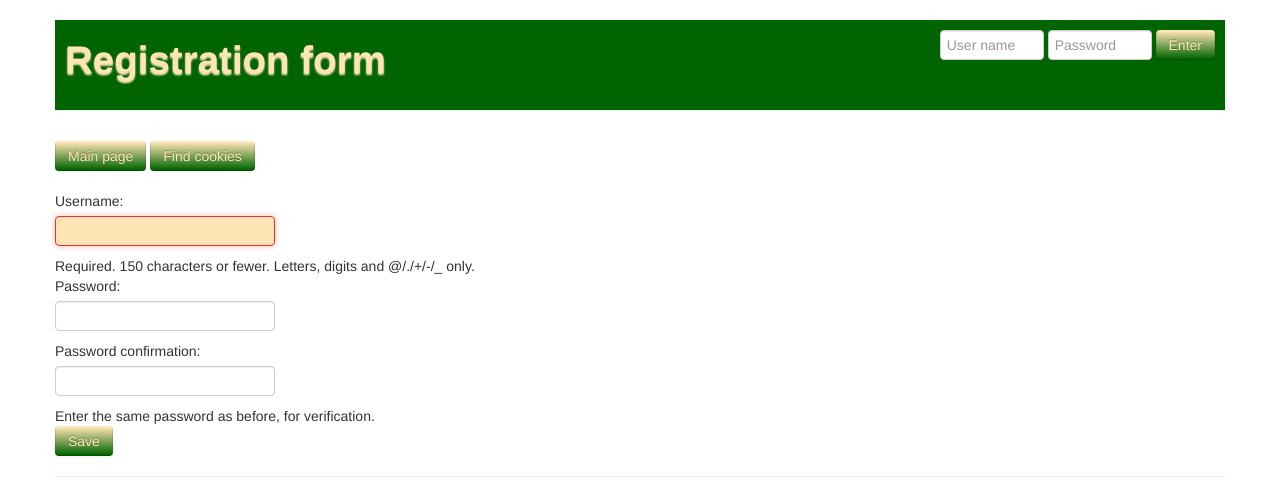
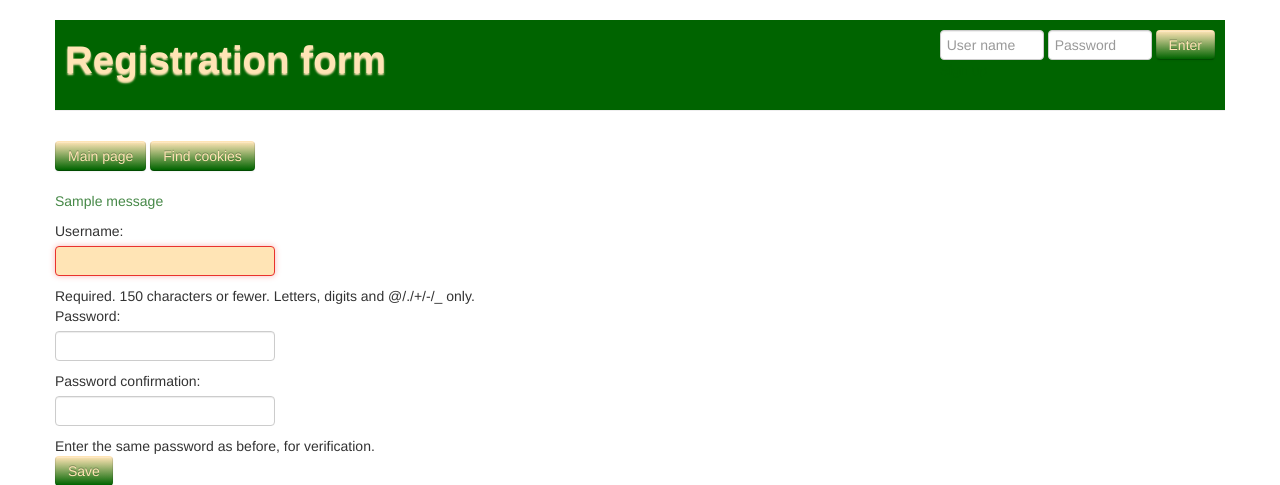
Before and after one commit to homich77/FirtstPythonSite, a Django app: page /login/create/ in a window 1280 px wide. Shown: the top 485 px of the page. Run offline with Django 3.2, Linux system fonts and the light colour scheme; one stand-in notice (Sample message) is shown; parts of the project's set-up code (start-up, migrations or seed data) failed here and were passed over; some libraries are stand-ins or nearby versions.

Commit message:
django message

```diff
--- a/mysite/apps/cookies/static/cookies/css/style.css
+++ b/mysite/apps/cookies/static/cookies/css/style.css
@@ -1,3 +1,7 @@
+.messages{
+    font-size: 110%;
+    font-weight: bold;
+}
 .errorlist{
     color: #b94a48 !important;
 }
--- a/mysite/apps/login/forms.py
+++ b/mysite/apps/login/forms.py
@@ -4,7 +4,7 @@
 from django.forms import ModelForm, Textarea
 from apps.login.models import UserDetail
 
-from django.forms.widgets import PasswordInput
+#from django.forms.widgets import PasswordInput
 
 class UserForm(ModelForm):
     class Meta:
--- a/mysite/apps/login/views.py
+++ b/mysite/apps/login/views.py
@@ -3,7 +3,6 @@
 from django.template import RequestContext
 from django.contrib import auth
 from django.contrib.auth.forms import UserCreationForm
-from django.http import HttpResponseRedirect
 #from django.contrib.auth.decorators import login_required
 
 from django.contrib.auth.models import User
@@ -42,7 +41,7 @@
         try:
             form = UserCreationForm(request.POST)
             form.save()
-            return redirect(reverse("login:user_login"), RequestContext(request))
+            return redirect(reverse("login:user_login"))
         except:
             error_message = 'You have mistake'
     return render_to_response(template, {'form': form, 'error_message': error_message}, RequestContext(request))
@@ -52,8 +51,8 @@
     user_obj = get_object_or_404(User, username = user_name)
 
     best_cookies = Cookie.objects.filter(review__user_id=user_obj)\
-                       .filter(review__mark__gte=4)\
-                       .order_by("-review__mark")[:10]
+                                 .filter(review__mark__gte=4)\
+                                 .order_by("-review__mark")[:10]
     latest_reviews = Review.objects.filter(user_id=user_obj).order_by("-date")[:10]
     context = {'user_data': user_obj,
                'best_cookies': best_cookies,
@@ -64,20 +63,27 @@
 
 #@login_required
 def edit_view(request):
-    user_form = UserForm(instance=request.user)
-    detail = UserDetail.objects.get(user=request.user)
-    detail_form = UserDetailForm(instance=detail)
-    return render_to_response("login/edit.html", {'user_form': user_form, 'detail_form': detail_form}, RequestContext(request))
 
+    user_form = UserForm(request.POST, instance=request.user)
+    detail, created = UserDetail.objects.get_or_create(user_id=request.user)
+
+    detail_form = UserDetailForm(request.POST, request.FILES, instance=detail)
+
+    if user_form.is_valid():
+        detail_form.save()
+        user_form.save()
+
+    return redirect(reverse("login:edit"))
 
 def edit_save(request):
     user_form = UserForm(request.POST, instance=request.user)
     detail, created = UserDetail.objects.get_or_create(user_id=request.user)
     detail_form = UserDetailForm(request.POST, request.FILES, instance=detail)
+
     if user_form.is_valid():
         detail_form.save()
         user_form.save()
-    return HttpResponseRedirect(reverse("login:edit"), RequestContext(request))
+    return redirect(reverse("login:edit"))
     '''try:
         user_obj = request.user
         user_obj.first_name = request.POST["inputFirstName"]
--- a/mysite/apps/main/views.py
+++ b/mysite/apps/main/views.py
@@ -6,6 +6,7 @@
 
 
 class IndexView(generic.ListView):
+
     template_name = 'main/main.html'
     context_object_name = 'best_cookie_list'
 
--- a/mysite/mysite/settings.py
+++ b/mysite/mysite/settings.py
@@ -92,3 +92,9 @@
 
 #AUTH_USER_MODEL = 'login.User'
 DJANGO_SETTINGS_MODULE = 'mysite.settings'
+
+
+TEMPLATE_CONTEXT_PROCESSORS = (
+    'django.contrib.messages.context_processors.messages',
+    'django.contrib.auth.context_processors.auth',
+)
--- a/mysite/templates/base.html
+++ b/mysite/templates/base.html
@@ -85,8 +85,16 @@
             </div>
 
 {% endcomment %}
-            {% if success_message %}<p class="text-success">{{ success_message }}</p>{% endif %}
-            {% if error_message %}<p class="text-error">{{ error_message }}</p>{% endif %}
+            {% comment %}{% if success_message %}<p class="text-success">{{ success_message }}</p>{% endif %}{% endcomment %}
+
+            <div class="messages">
+                {% if messages %}
+                    {% for message in messages %}
+                        <p {% if message.tags %} class="text-{{ message.tags }}"{% endif %}>{{ message }}</p>
+                    {% endfor %}
+                {% endif %}
+            </div>
+
             {% block content %}
             {% endblock %}
 
```
Also changed, not shown: mysite/apps/cookies/views.py (+7 -8 lines), mysite/db.sqlite3.
